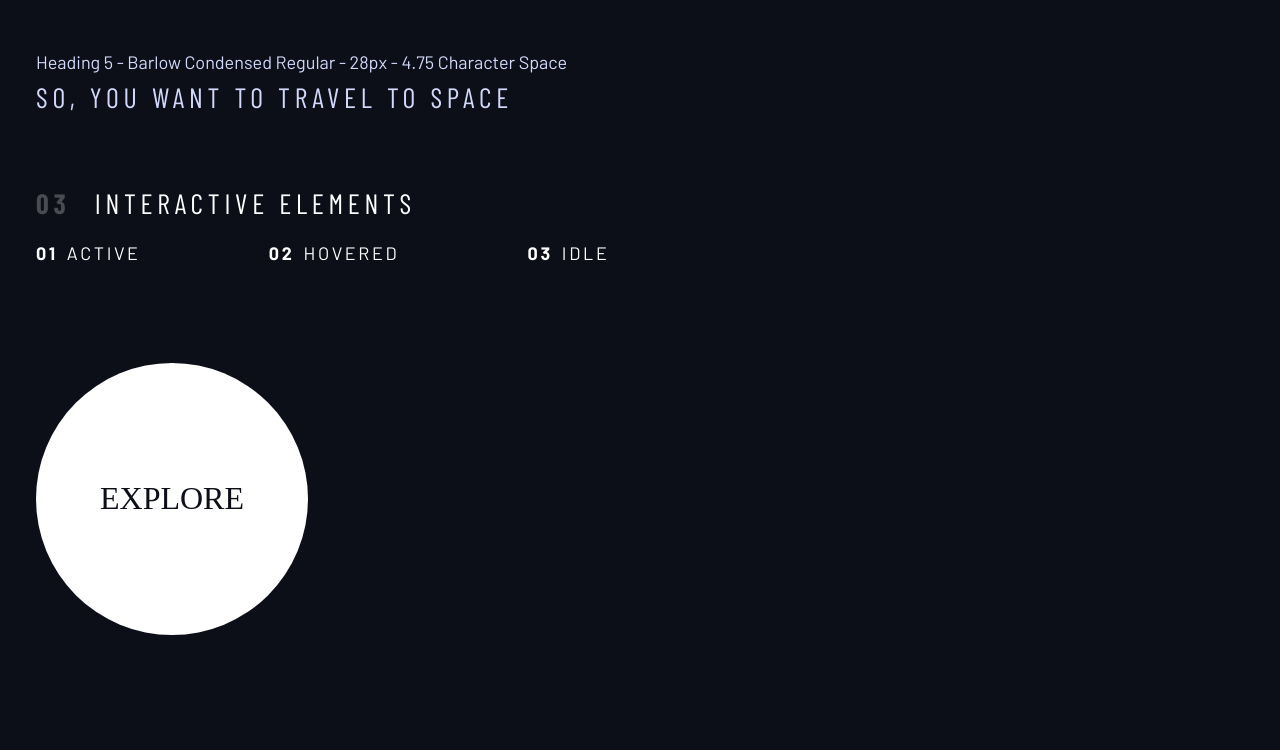
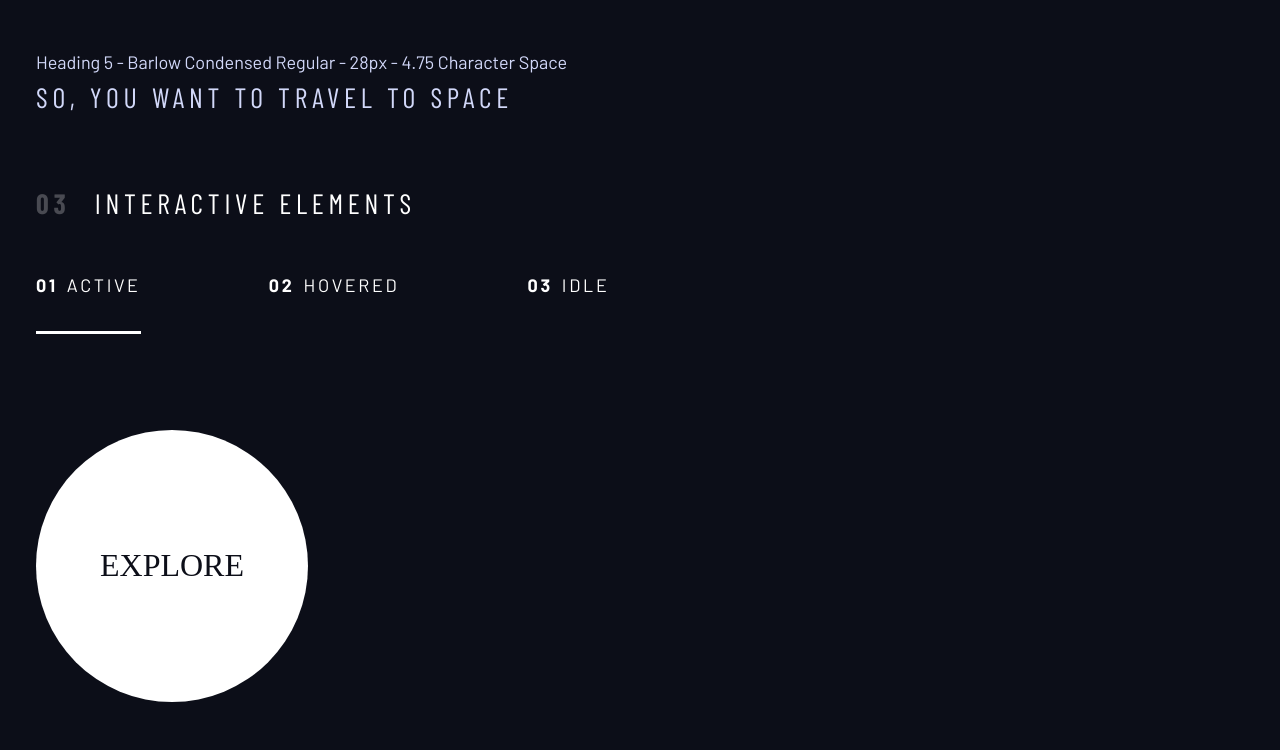
Before and after one commit to thaykrgl/space-travel-site, a website built with webpack: page design-system.html in a window 1280 px wide. Shown: the part 1100-1850 px from the top of the page. Before the commit the page ends 1783 px from the top, so only its background shows below. Built offline with nearby package versions, Linux system fonts and the light colour scheme; a web font is replaced by a local one.

Commit message:
Added underline styles for nav elements

```diff
--- a/index.css
+++ b/index.css
@@ -260,6 +260,7 @@ select {
 .primary-navigation {
   --gap: 8rem;
   list-style: none;
+  --underline-gap: 2rem;
   padding: 0;
   margin: 0;
 }
@@ -272,3 +273,17 @@ select {
   font-weight: 700;
   margin-right: 0.5em;
 }
+
+.underline-indicators > * {
+  padding: var(--underline-gap, 1rem) 0;
+  border-bottom: 0.2rem solid hsl(var(--clr-white) / 0);
+}
+
+.underline-indicators li:hover,
+.underline-indicators li:focus {
+  border-color: hsl(var(--clr-white) / 0.5);
+}
+
+.underline-indicators > .active {
+  border-color: hsl(var(--clr-white) / 1);
+}
```
